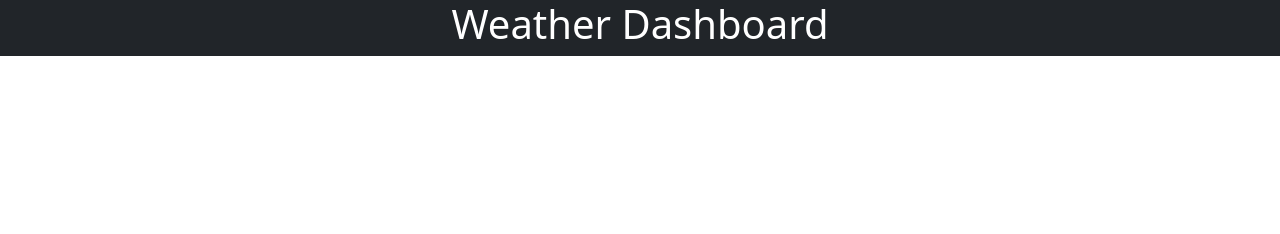
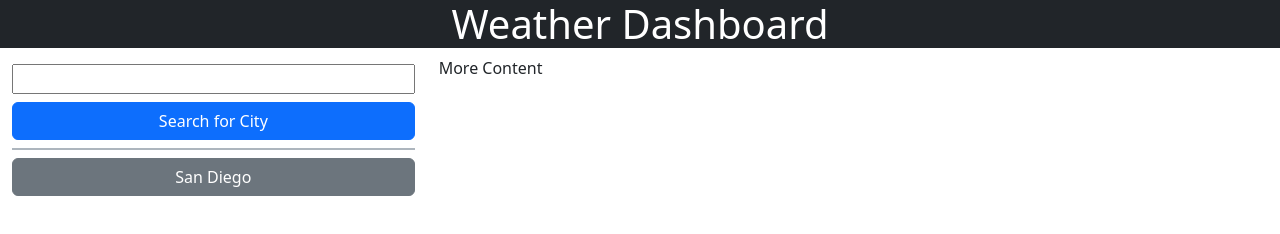
Before and after one commit to DavidPeguero/Weather-Dashboard, a plain HTML site: page index.html in a window 1280 px wide. Drawn offline with nearby package versions, Linux system fonts and the light colour scheme.

Commit message:
Added a row with 2 columns and some of the layout requred

```diff
--- a/index.html
+++ b/index.html
@@ -11,9 +11,25 @@
     <link rel="stylesheet" href="assets/css/style.css">
 </head>
 <body>
-    <header class="d-flex container-fluid justify-content-center bg-dark text-white">
+    <header class="container-fluid text-center bg-dark text-white">
         <h1>Weather Dashboard</h1>
     </header>
+    <div class="container-fluid">
+        <div class="row">
+            <div class="col col-4 flex  ">
+                <input class="text mt-2 w-100"type="text"/><br>
+                <button class="btn btn-primary my-2 w-100">Search for City</button>
+                <div class="border border-dark-subtle mb-2"></div>
+                <ul id="history" class="list-group">
+                    <li class="btn btn-secondary">San Diego</li>
+                </ul>
+            </div>
+            <div class="col col-8">
+                More Content
+            </div>
+
+        </div>
+    </div>
 
     <!-- Adding scripts here -->
     <script src="https://cdn.jsdelivr.net/npm/bootstrap@5.3.0-alpha3/dist/js/bootstrap.bundle.min.js" integrity="sha384-ENjdO4Dr2bkBIFxQpeoTz1HIcje39Wm4jDKdf19U8gI4ddQ3GYNS7NTKfAdVQSZe" crossorigin="anonymous"></script>
```
